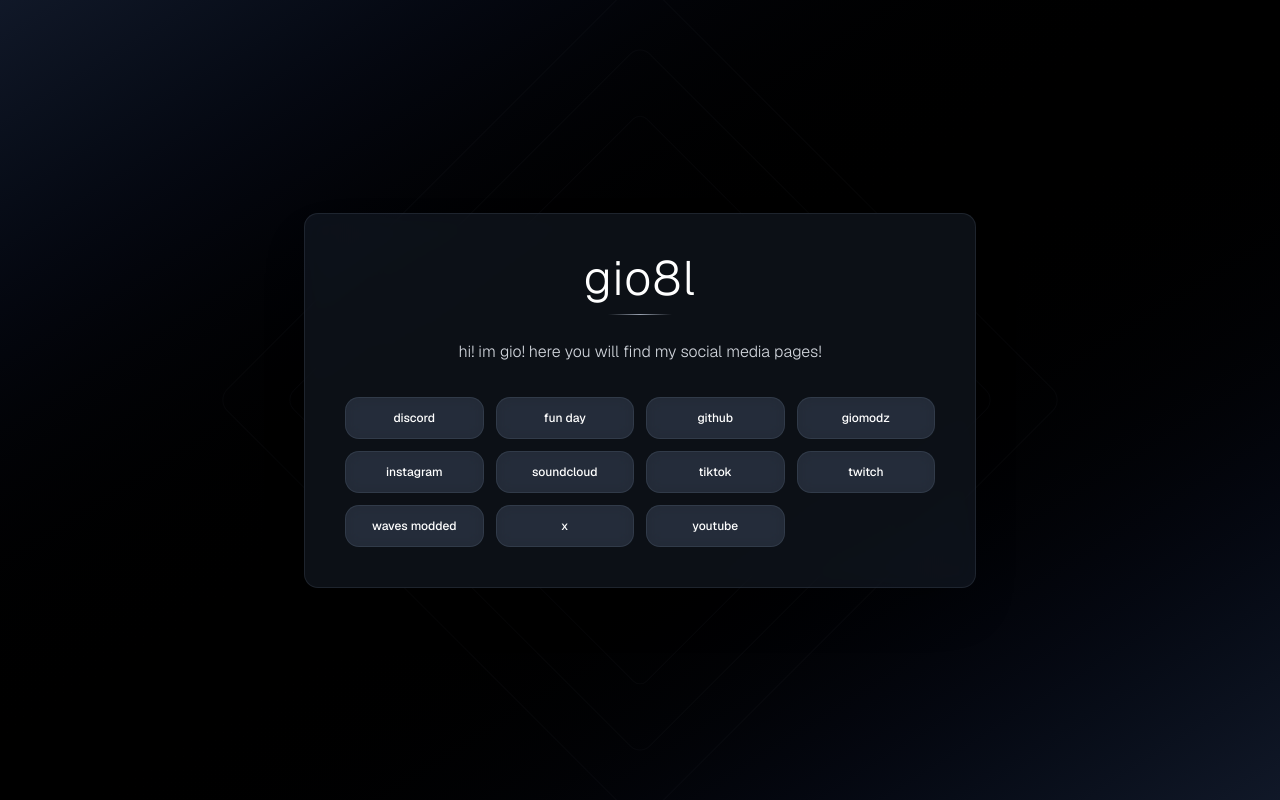
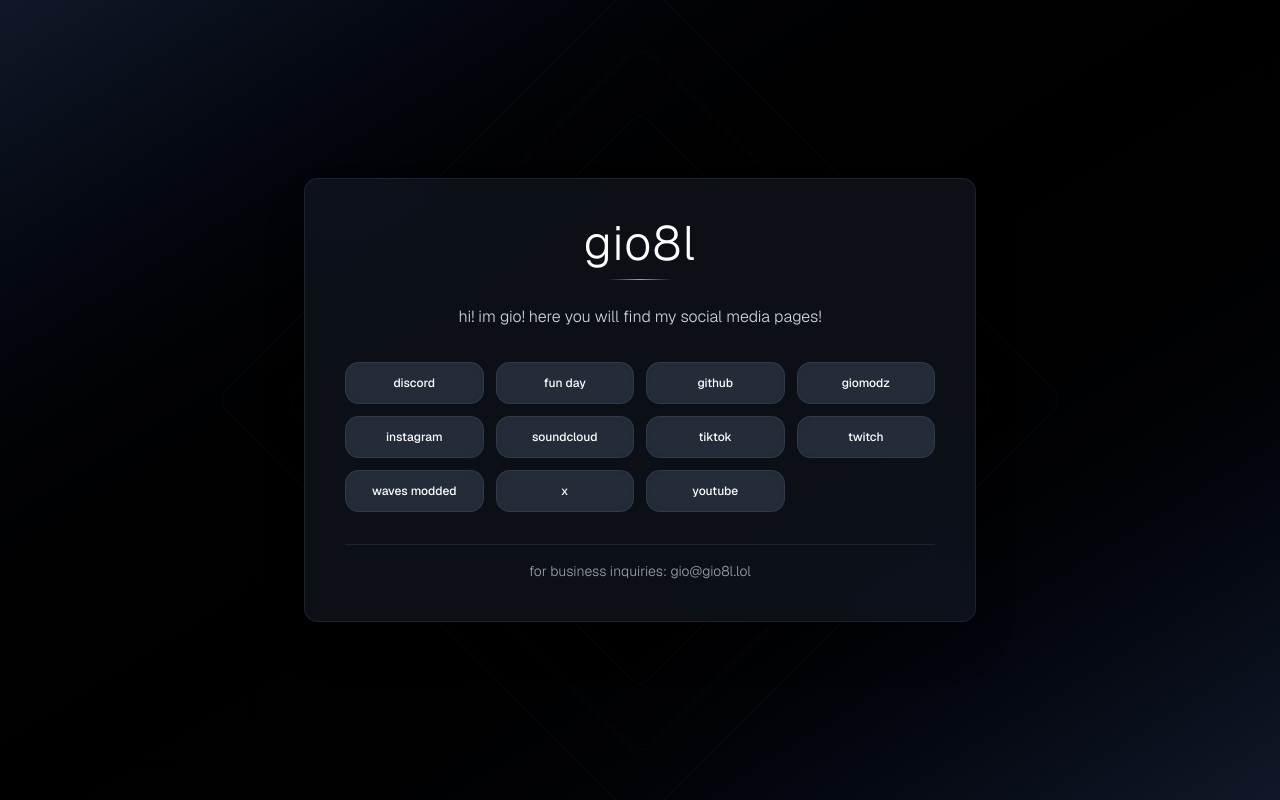
Before and after one commit to Vinnyy-meeeee/fun-day, a Next.js app: page / in a window 1280 px wide. Built offline with nearby package versions, Linux system fonts and the light colour scheme.

Commit message:
feat: add business inquiry text at bottom of container
Include "for business inquiries: gio@gio8l.lol" with separator.

Co-authored-by: gio <161616806+gio8l@users.noreply.github.com>

```diff
--- a/app/page.tsx
+++ b/app/page.tsx
@@ -108,6 +108,10 @@ export default function Home() {
               youtube
             </a>
           </div>
+
+          <div className="text-center pt-4 border-t border-gray-600/30">
+            <p className="text-gray-400 text-sm font-light">for business inquiries: gio@gio8l.lol</p>
+          </div>
         </div>
       </Card>
     </div>
```
